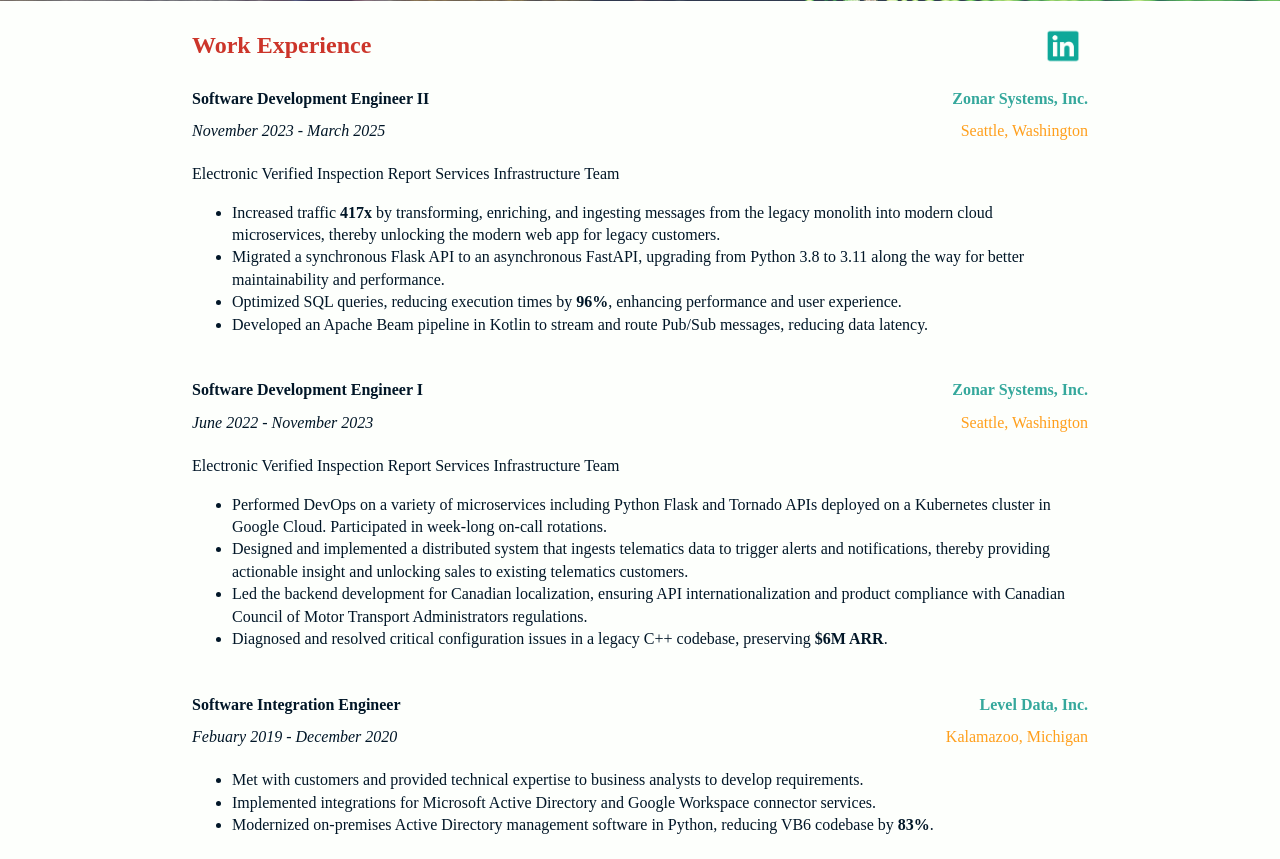
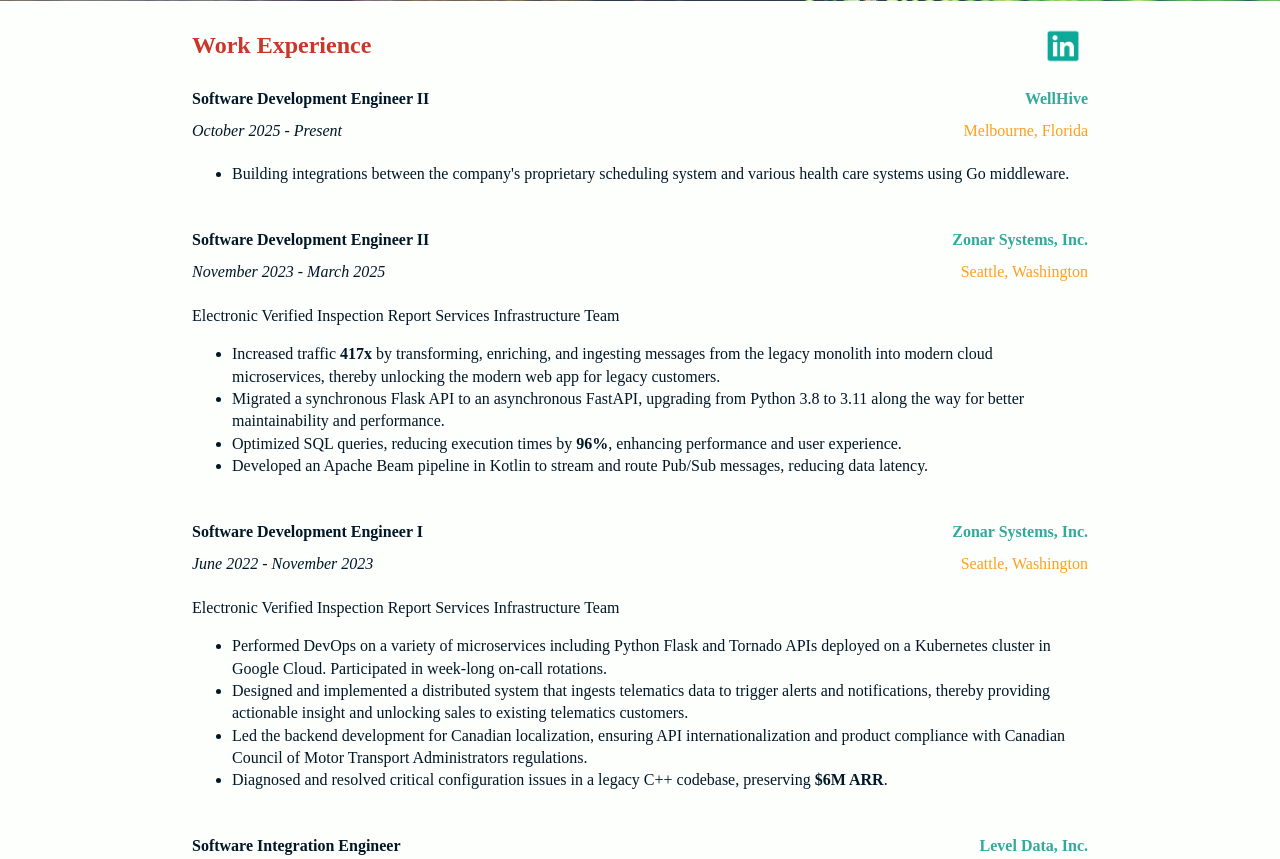
Before and after one commit to wielandtech/w_tech, a Django app: page / in a window 1280 px wide. Shown: the part 1949-2808 px from the top of the page. Run offline with Django 5.2, Linux system fonts and the light colour scheme; data that the repository does not hold is empty; some libraries are stand-ins or nearby versions.

Commit message:
Add work experience section for WellHive in resume template
Included details for the position of Software Development Engineer II, including location, dates, and responsibilities. This update enhances the resume's content and provides a clearer overview of professional experience.

```diff
--- a/core/templates/core/resume.html
+++ b/core/templates/core/resume.html
@@ -6,6 +6,19 @@
 	</a>
 
 <h2 class="secondary">Work Experience</h2>
+
+<p class="institution float_right">WellHive</p>
+
+<p class="job">Software Development Engineer II</p>
+
+<p class="location float_right">Melbourne, Florida</p>
+
+<p class="date">October 2025 - Present</p>
+
+<ul>
+	<li>Building integrations between the company's proprietary scheduling system and various health care systems using Go middleware.</li>
+</ul>
+<br>
 
 <p class="institution float_right">Zonar Systems, Inc.</p>
 
```
